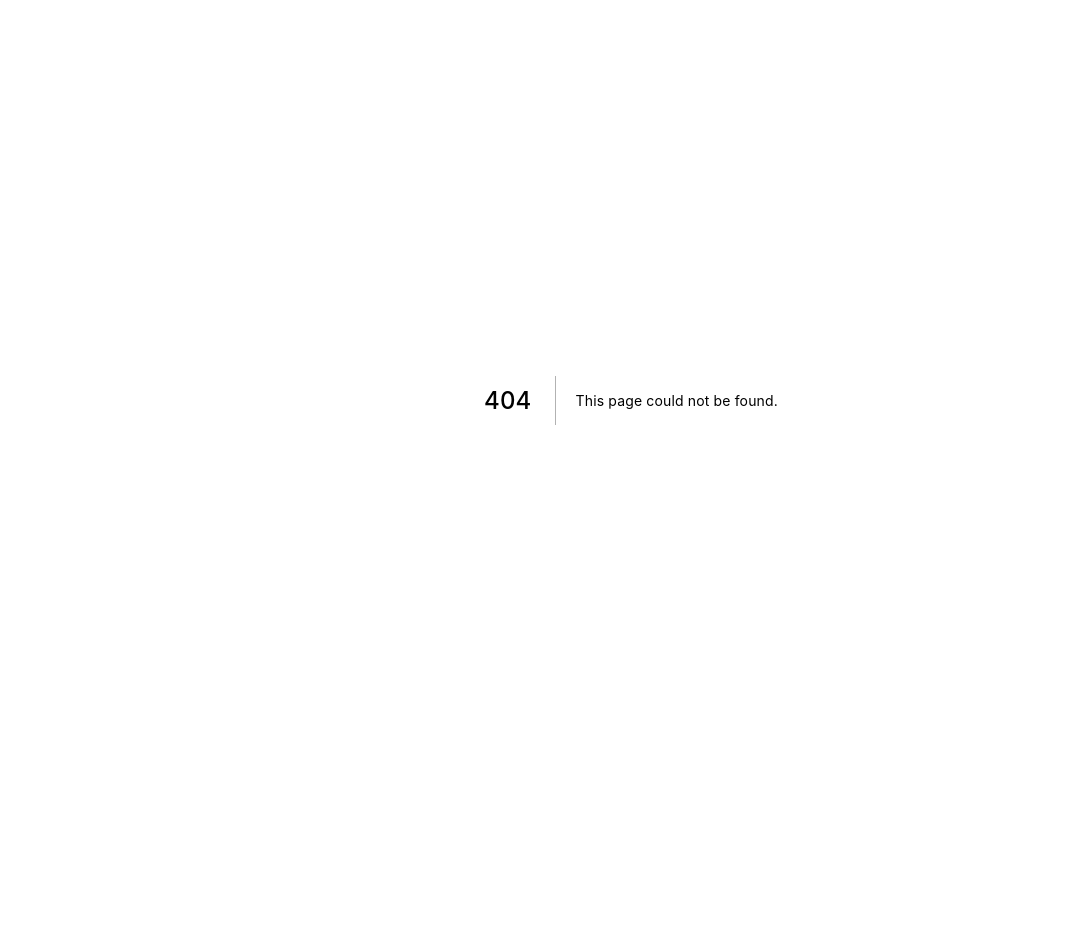
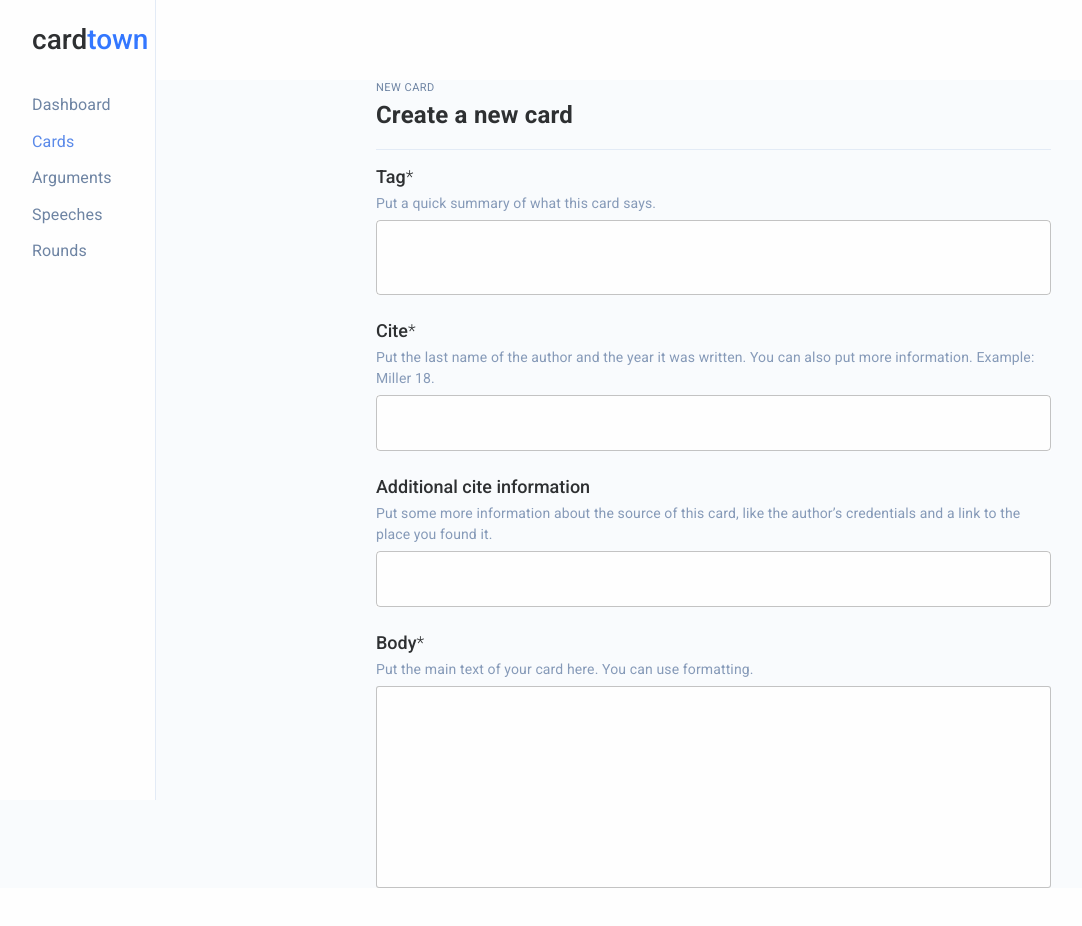
Before and after one commit to ZackMurry/cardtown, a Next.js app in the folder frontend/: page /cards/new in a window 1280 px wide. Before the commit this address had no page. Shown: the top 926 px of the page, without its empty margins (9-1091 px from the left). Before the commit the page ends 800 px from the top, so only its background shows below. Built offline with nearby package versions, Linux system fonts and the light colour scheme.

Commit message:
Start /cards/new
The core of the frontend is almost done. The body editor doesn't look the best, but it works. I've still got to add the visual styling thing.

```diff
--- /dev/null
+++ b/frontend/components/cards/NewCardBodyEditor.js
@@ -0,0 +1,80 @@
+import { convertFromRaw, Editor, EditorState, getDefaultKeyBinding, RichUtils } from 'draft-js'
+import { useState } from 'react'
+import styles from '../../styles/NewCard.module.css'
+import theme from '../utils/theme'
+
+//used because EditorState.createFromEmpty() was producing errors.
+//just an empty content state
+const emptyContentState = convertFromRaw({
+  entityMap: {},
+  blocks: [
+    {
+      text: '',
+      key: 'nottte',
+      type: 'unstyled',
+      entityRanges: []
+    }
+  ]
+})
+
+const styleMap = {
+  highlight: {
+    backgroundColor: 'rgb(255, 255, 0)'
+  }
+}
+
+export default function NewCardBodyEditor() {
+  const [ editorState, setEditorState ] = useState(() => EditorState.createWithContent(emptyContentState))
+
+  const handleChange = newState => {
+    setEditorState(newState)
+  }
+
+  const handleKeyCommand = command => {
+    if (command === 'highlight') {
+      handleChange(RichUtils.toggleInlineStyle(editorState, command))
+    }
+    const newState = RichUtils.handleKeyCommand(editorState, command)
+    if (newState) {
+      handleChange(newState)
+      return 'handled'
+    }
+    return 'not-handled'
+  }
+
+  const keyBindingFn = e => {
+    if (e.key === 'Tab') {
+      return 'tab'
+    }
+
+    if (e.ctrlKey && e.key === 'h') {
+      return 'highlight'
+    }
+
+    return getDefaultKeyBinding(e)
+  }
+
+  return (
+    // todo make this look more like the other inputs
+    // todo get user's preferred formatting
+    // todo guide for shortcuts somewhere
+    // todo visual style editor
+    <div
+      style={{
+        backgroundColor: theme.palette.secondary.main,
+        border: `1px solid rgba(0, 0, 0, 0.23)`,
+        borderRadius: 3
+      }}
+      className={styles['editor-container']}
+    >
+      <Editor
+        editorState={editorState}
+        onChange={handleChange}
+        handleKeyCommand={handleKeyCommand}
+        keyBindingFn={keyBindingFn}
+        editorKey='newCardEditor'
+        customStyleMap={styleMap}
+      />
+    </div>
+  )
+}
--- a/frontend/package.json
+++ b/frontend/package.json
@@ -11,6 +11,7 @@
     "@material-ui/core": "^4.11.2",
     "@material-ui/icons": "^4.11.2",
     "@material-ui/lab": "^4.0.0-alpha.57",
+    "draft-js": "^0.11.7",
     "js-cookie": "^2.2.1",
     "next": "10.0.3",
     "react": "17.0.1",
--- /dev/null
+++ b/frontend/pages/cards/new.js
@@ -0,0 +1,144 @@
+import { TextField, Typography } from '@material-ui/core'
+import { useState } from 'react'
+import NewCardBodyEditor from '../../components/cards/NewCardBodyEditor'
+import DashboardSidebar from '../../components/dash/DashboardSidebar'
+import BlackText from '../../components/utils/BlackText'
+import theme from '../../components/utils/theme'
+
+export default function NewCard() {
+  const [ tag, setTag ] = useState('')
+  const [ cite, setCite ] = useState('')
+  const [ citeInformation, setCiteInformation ] = useState('')
+
+  return (
+    <div style={{ width: '100%', backgroundColor: theme.palette.lightBlue.main }}>
+      <DashboardSidebar pageName='Cards' />
+
+      <div style={{ marginLeft: '12.9vw', paddingLeft: 38, paddingRight: 38 }}>
+        <div style={{ width: '65%', margin: '10vh auto' }}>
+          <div>
+            <Typography
+              style={{
+                color: theme.palette.darkGrey.main,
+                textTransform: 'uppercase',
+                fontSize: 11,
+                marginTop: 19,
+                letterSpacing: 0.5
+              }}
+            >
+              New card
+            </Typography>
+            <BlackText style={{ fontSize: 24, fontWeight: 'bold' }}>
+              Create a new card
+            </BlackText>
+            <div
+              style={{
+                width: '100%', margin: '2vh 0', height: 1, backgroundColor: theme.palette.lightGrey.main
+              }}
+            />
+          </div>
+          <div>
+
+            {/* tag */}
+            <div>
+              <label htmlFor='tag' id='tagLabel'>
+                <BlackText variant='h3' style={{ fontSize: 18, fontWeight: 500 }}>
+                  Tag
+                  <span style={{ fontWeight: 300 }}>
+                    *
+                  </span>
+                </BlackText>
+              </label>
+              <Typography color='textSecondary' id='tagDescription' style={{ fontSize: 14, margin: '6px 0' }}>
+                Put a quick summary of what this card says.
+              </Typography>
+              <TextField
+                variant='outlined'
+                value={tag}
+                onChange={e => setTag(e.target.value)}
+                style={{ width: '100%', backgroundColor: theme.palette.secondary.main }}
+                multiline
+                rows={2}
+                rowsMax={5}
+                InputProps={{
+                  inputProps: {
+                    name: 'tag',
+                    'aria-labelledby': 'tagLabel',
+                    'aria-describedby': 'tagDescription'
+                  }
+                }}
+              />
+            </div>
+
+            {/* cite */}
+            <div style={{ marginTop: 25 }}>
+              <label htmlFor='cite' id='citeLabel'>
+                <BlackText variant='h3' style={{ fontSize: 18, fontWeight: 500 }}>
+                  Cite
+                  <span style={{ fontWeight: 300 }}>
+                    *
+                  </span>
+                </BlackText>
+              </label>
+              <Typography color='textSecondary' id='citeDescription' style={{ fontSize: 14, margin: '6px 0' }}>
+                Put the last name of the author and the year it was written. You can also put more information. Example: Miller 18.
+              </Typography>
+              <TextField
+                variant='outlined'
+                value={cite}
+                onChange={e => setCite(e.target.value)}
+                style={{ width: '100%', backgroundColor: theme.palette.secondary.main }}
+                InputProps={{
+                  inputProps: {
+                    name: 'cite',
+                    "aria-labelledby": 'citeLabel',
+                    "aria-describedby": 'citeDescription'
+                  }
+                }}
+              />
+            </div>
+
+            {/* cite information */}
+            <div style={{ marginTop: 25 }}>
+              <label htmlFor='citeInfo' id='citeInfoLabel'>
+                <BlackText variant='h3' style={{ fontSize: 18, fontWeight: 500 }}>
+                  Additional cite information
+                </BlackText>
+              </label>
+              <Typography color='textSecondary' id='citeInfoDescription' style={{ fontSize: 14, margin: '6px 0' }}>
+                Put some more information about the source of this card, like the author’s credentials and a link to the place you found it.
+              </Typography>
+              <TextField
+                variant='outlined'
+                value={citeInformation}
+                onChange={e => setCiteInformation(e.target.value)}
+                style={{ width: '100%', backgroundColor: theme.palette.secondary.main }}
+                InputProps={{
+                  inputProps: {
+                    name: 'citeInfo',
+                    "aria-labelledby": 'citeInfoLabel',
+                    "aria-describedby": 'citeInfoDescription'
+                  }
+                }}
+              />
+            </div>
+
+            {/* body */}
+            <div style={{ marginTop: 25 }}>
+              <BlackText variant='h3' style={{ fontSize: 18, fontWeight: 500 }}>
+                Body
+                <span style={{ fontWeight: 300 }}>
+                  *
+                </span>
+              </BlackText>
+              <Typography color='textSecondary' id='citeInfoDescription' style={{ fontSize: 14, margin: '6px 0' }}>
+                Put the main text of your card here. You can use formatting.
+              </Typography>
+              <NewCardBodyEditor />
+            </div>
+          </div>
+        </div>
+      </div>
+    </div>
+  )
+}
--- /dev/null
+++ b/frontend/styles/NewCard.module.css
@@ -0,0 +1,3 @@
+.editor-container > * > * > * {
+  min-height: 200px;
+}
```
Also changed, not shown: frontend/pages/cards/index.js (+4 -3 lines), frontend/pages/dash.js (+4 -3 lines), frontend/styles/Home.module.css (deleted, +0 -122 lines), 1 other file (tests, documents, lock files or other folders).
